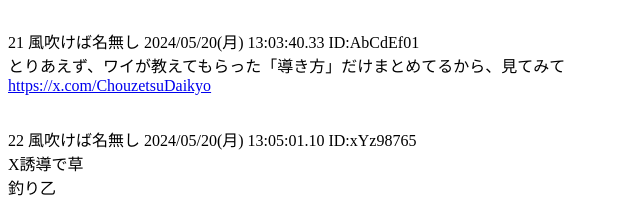
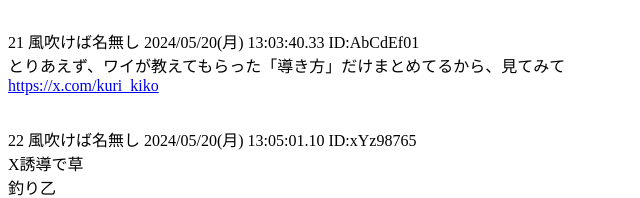
Before and after one commit to hydeyasu9-cpu/bbs-spi, a plain HTML site: page board/fortune/1700000000.html in a window 1280 px wide. Shown: the part 2464-2662 px from the top of the page, 0-640 px from the left. Drawn offline with Linux system fonts and the light colour scheme.

Commit message:
Update 1700000000.html

```diff
--- a/board/fortune/1700000000.html
+++ b/board/fortune/1700000000.html
@@ -339,7 +339,7 @@
     </div>
     <div class="post-content">
       とりあえず、ワイが教えてもらった「導き方」だけまとめてるから、見てみて<br>
-      <a href="https://x.com/ChouzetsuDaikyo" target="_blank" rel="noopener">https://x.com/ChouzetsuDaikyo</a><br>
+      <a href="https://x.com/kuri_kiko" target="_blank" rel="noopener">https://x.com/kuri_kiko</a><br>
     </div>
   </div>
 
```
